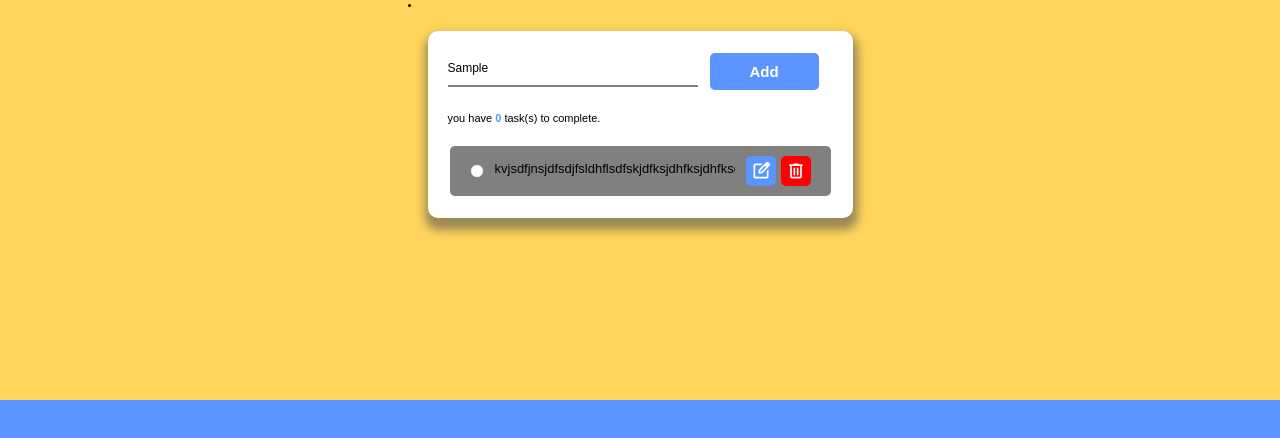
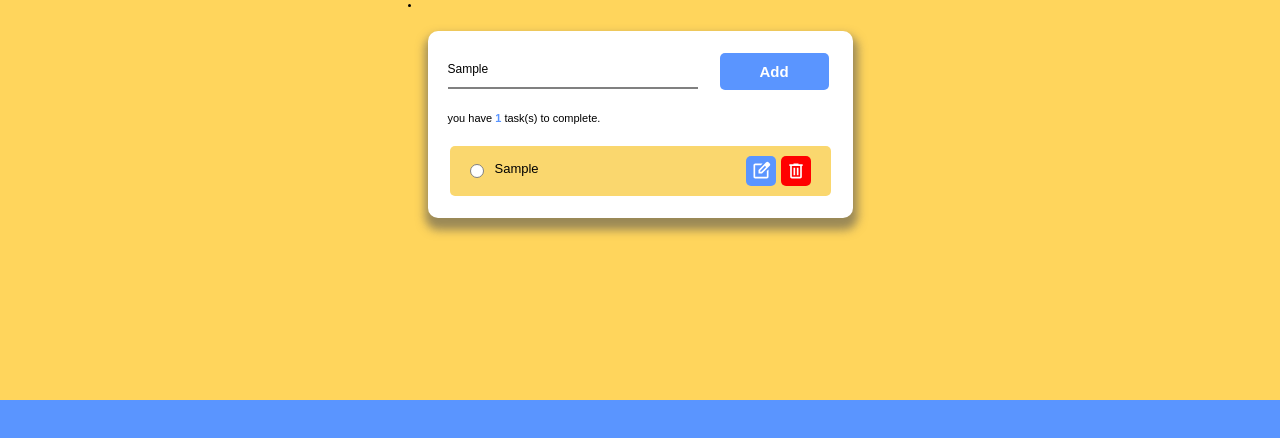
Before and after one commit to leonel691/eshoping, a plain HTML site: page todo-list/index.html in a window 1280 px wide. Both pictures are taken after typing "Sample" into the empty fields and a click on the button "Add". Drawn offline with Linux system fonts and the light colour scheme.

Commit message:
feat:manage task ,dashed word if task is check,resolve scroll problem and added counter

```diff
--- a/todo-list/assets/css/style.css
+++ b/todo-list/assets/css/style.css
@@ -29,7 +29,7 @@ body{
 }
 #wrapper{
     display: flex;
-    gap: 1rem;
+    gap: 2rem;
 }
 #wrapper>input{
     border:none;
@@ -38,8 +38,19 @@ body{
     font-size: 1.2rem;
     font-weight: 500;
     width: 25rem;
-    margin-bottom: 0.5rem;
-    /*  */
+    margin-bottom: 0.3rem;
+}
+.add-btn-border{
+    border-radius: 0.6rem;
+    padding: 0.2rem;
+    &:hover{
+    border-radius: 0.6rem;
+    padding: 0.2rem;
+    animation: add_button_effect 5s infinite ;
+    box-shadow: 1px 1px 1px 2px rgba(128, 128, 128, 0.781);
+    background-image: conic-gradient(from 0deg at 50% 50%, #5a95ff  0%, #ffd55c 25%, #5a95ff  50%, #ffd55c 75%, #5a95ff  100%);
+    transition :all 0.2s linear;
+    };
 }
 #add-btn{
     border-radius: 0.5rem;
@@ -53,17 +64,6 @@ body{
     &:hover{
         color:#5a95ff;
         background-color: white;
-    }
-}
-.add-btn-border{
-    border-radius: 0.6rem;
-    padding: 0.2rem;
-    &:hover{
-    border-radius: 0.6rem;
-    padding: 0.2rem;
-    animation: add_button_effect 5s infinite ;
-    box-shadow: 1px 1px 1px 2px rgba(128, 128, 128, 0.781);
-    background-image: conic-gradient(from 0deg at 50% 50%, #5a95ff  0%, #ffd55c 25%, #5a95ff  50%, #ffd55c 75%, #5a95ff  100%);
     }
 }
 
@@ -113,9 +113,14 @@ body{
     font-size: 1.1rem;
     font-weight: 600;
 }
+
+
+
+
 .task_elmt{
     width: 100%;
     max-width: 100%;
+    max-height: 30rem;
     overflow: scroll;
     height: auto;
     display: flex;
@@ -124,11 +129,11 @@ body{
     padding: 0.2rem;
 }
 
-.task-button{
+.task_button{
     width: 100%;
     height: auto;
     border-radius: 0.5rem;
-    background-color: gray;
+    background-color: #fad76e;
     padding: 1rem 2rem;
     display: flex;
     gap: 1rem;
@@ -138,6 +143,7 @@ body{
     display: flex;
     gap: 1rem;
     align-items: center;
+    color:black;
 }
 .check{
     width: 1.4rem;
@@ -149,12 +155,23 @@ body{
 .check_text>.text{
     font-size: 1.3rem;
     overflow-x: scroll;
-    overflow-y: hidden;
     width: 24rem;
     margin: 0rem 0.1rem;
-    text-align: justify;
+    display:block;
+    white-space: nowrap;
     height: 2rem;
-    /* background-color: pink; */
+    &:hover{
+    display: inline-block;
+    animation: scroll-left 10s linear infinite;
+    }
+}
+@keyframes scroll-left {
+    0% {
+        /* padding-right: 10rem; */
+    }
+    100% {
+        /* padding-right: 10rem; */
+    }
 }
 .buttons{
     display: flex;
@@ -209,18 +226,6 @@ body{
     }
 }
 
-
-
-
-
-
-
-
-
-
-
-
-
 #error{
     display: none;
     text-align: center;
@@ -228,5 +233,5 @@ body{
     background-color: white;
     margin-top: 1.5em;
     padding: 1em 0;
-    border-radius: 0.8em;
+    border-radius: 0.8rem;
 }
--- a/todo-list/assets/script/script.js
+++ b/todo-list/assets/script/script.js
@@ -0,0 +1,81 @@
+const container=document.querySelector(".task_elmt")
+const newTaskInput=document.querySelector("#wrapper input");
+const addBtn=document.querySelector("#add-btn");
+const tasksContainer=document.querySelector("#tasks");
+const task_elmt=document.querySelector(".task_elmt")
+const error=document.getElementById("error");
+const countValue=document.querySelector(".count-value");
+const min=0
+const max=100
+let   valeur
+let count=0
+
+// gerons les valeurs limites du compteur
+function champ(valeur){
+    return Math.min(Math.max(valeur,min),max)
+}
+container.style.display="none"
+
+addBtn.addEventListener("click",()=>{
+    container.style.display="flex"
+    if(newTaskInput.value.length<=4 || newTaskInput.value.trim()==""){
+        // ici il faut gere l'effet d'apparition de l'erreur
+        alert ("entrez une tache avec plus de caractere non vide")
+    }else{
+        task_elmt.insertAdjacentHTML('beforeend',`
+        <div class="task_button">
+          <div class="check_text">
+            <div class="check"></div>
+            <div class="text"></div>
+          </div>
+          <div class="buttons">
+            <div title="take value of field" class="edit"><img style="width: 2rem;" src="assets/images/edit.svg" alt="edit"></div>
+            <div class="delete"><img style="width: 2rem;" src="assets/images/delete.svg" alt="delete"></div>
+          </div>
+        </div>`)
+        count=count+1
+        countValue.innerText=champ(count)
+        const lastElmt=task_elmt.lastChild
+        const check=lastElmt.querySelector('.check')
+        const text=lastElmt.querySelector('.text')
+        text.innerText=newTaskInput.value
+        // set at first position
+        task_elmt.prepend(lastElmt)
+        // let manage event in new task
+        // check option
+        let i=0
+        check.addEventListener('click',()=>{
+            i=i+1
+            if (i%2==0){
+            check.style.backgroundColor="white"
+            text.style.textDecoration="none"
+            count=count+1
+            countValue.innerText=champ(count)
+            // alert("pair coché")
+            }else{
+            check.style.backgroundColor="#5a95ff"
+            text.style.textDecoration="line-through"
+            // alert("impair decoché")
+            count=count-1
+            countValue.innerText=champ(count)
+            }
+        })
+        // delete option
+        const del=lastElmt.querySelector('.delete')
+        del.addEventListener('click',()=>{
+            lastElmt.remove()
+            count=count-1
+            countValue.innerText=champ(count)
+            if (container.children.length==0){
+                container.style.display="none"
+            }
+        })
+        countValue.innerText=champ(count)
+        // edit option
+        const edit =lastElmt.querySelector('.edit')
+        edit.addEventListener('click',()=>{
+            text.innerText = newTaskInput.value;
+        })
+    }
+
+})
--- a/todo-list/index.html
+++ b/todo-list/index.html
@@ -6,6 +6,8 @@
     <link rel="stylesheet" href="./assets/css/style.css">
     <li nk rel="stylesheet" href="https://fonts.googleapis.com/css2?family=Poppins:wght@400;500&display=swap">
     <title>todo list</title>
+    <!-- font awesome icons -->
+    <link rel="stylesheet" href="https://cdnjs.cloudflare.com/ajax/libs/font-awesome/6.7.2/css/all.min.css" integrity="sha512-Evv84Mr4kqVGRNSgIGL/F/aIDqQb7xQ2vcrdIwxfjThSH8CSR7PBEakCr51Ck+w+/U6swU2Im1vVX0SVk9ABhg==" crossorigin="anonymous" referrerpolicy="no-referrer" />
 </head>
 <body>
     <div class="app">
@@ -22,20 +24,20 @@
                 </p>
             </div>
             <div class="task_elmt">
-                <div class="task-button">
+                <!-- <div class="task_button">
                     <div class="check_text">
                         <div class="check"></div>
-                        <div class="text">kvjsdfjnsjdfsdjfsldhflsdfskjdfksjdhfksjdhfksdjfhs</div>
+                        <div class="text"></div>
                     </div>
                     <div class="buttons">
                         <div class="edit"><img style="width: 2rem;" src="assets/images/edit.svg" alt="edit"></div>
                         <div class="delete"><img style="width: 2rem;" src="assets/images/delete.svg" alt="delete"></div>
                     </div>
-                </div>
+                </div> -->
             </div>
         </div>
         <p id="error">input cannot be empty</p>
     </div>
-    <script src="./assets/js/script.js"></script>
+    <script src="./assets/script/script.js"></script>
 </body>
 </html>
```
